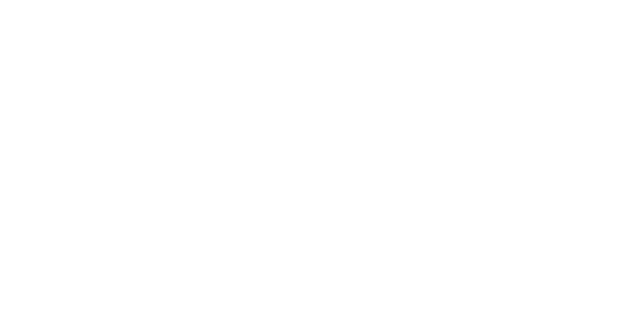
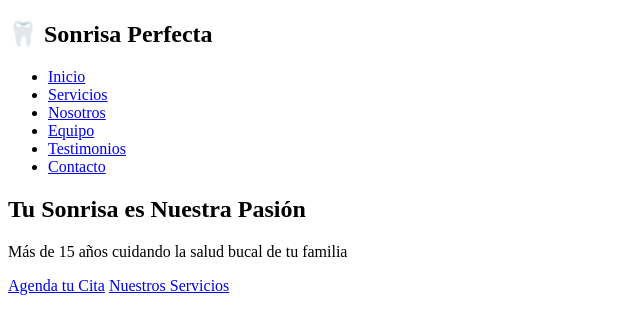
Before and after one commit to Rocha-7435/PROYECTOFINAL, a plain HTML site: page index.html in a window 1280 px wide. Shown: the whole page, without its empty margins (0-640 px from the left). Drawn offline with Linux system fonts and the light colour scheme.

Commit message:
paginas agregadas
contactos.html
equipo.html
nosotros.html
servicios.html
testimonios.html

```diff
--- a/index.html
+++ b/index.html
@@ -3,9 +3,34 @@
 <head>
     <meta charset="UTF-8">
     <meta name="viewport" content="width=device-width, initial-scale=1.0">
-    <title>Document</title>
+    <title>Dentista</title>
 </head>
 <body>
+    <header>
+        <nav>
+            <div class="logo">
+                <h1>🦷 Sonrisa Perfecta</h1>
+            </div>
+            <ul>
+                <li><a href="index.html">Inicio</a></li>
+                <li><a href="servicios.html">Servicios</a></li>
+                <li><a href="nosotros.html">Nosotros</a></li>
+                <li><a href="equipo.html">Equipo</a></li>
+                <li><a href="testimonios.html">Testimonios</a></li>
+                <li><a href="contactos.html">Contacto</a></li>
+            </ul>
+        </nav>
 
+        <section id="inicio">
+        <div class="hero">
+            <h2>Tu Sonrisa es Nuestra Pasión</h2>
+            <p>Más de 15 años cuidando la salud bucal de tu familia</p>
+            <a href="#contacto" class="btn-primary">Agenda tu Cita</a>
+            <a href="#servicios" class="btn-secondary">Nuestros Servicios</a>
+        </div>
+    </section>
+
+
+    </header>
 </body>
 </html>
```
Also changed, not shown: contactos.html (added), equipo.html (added), nosotros.html (added), servicios.html (added), testimonios.html (added).
